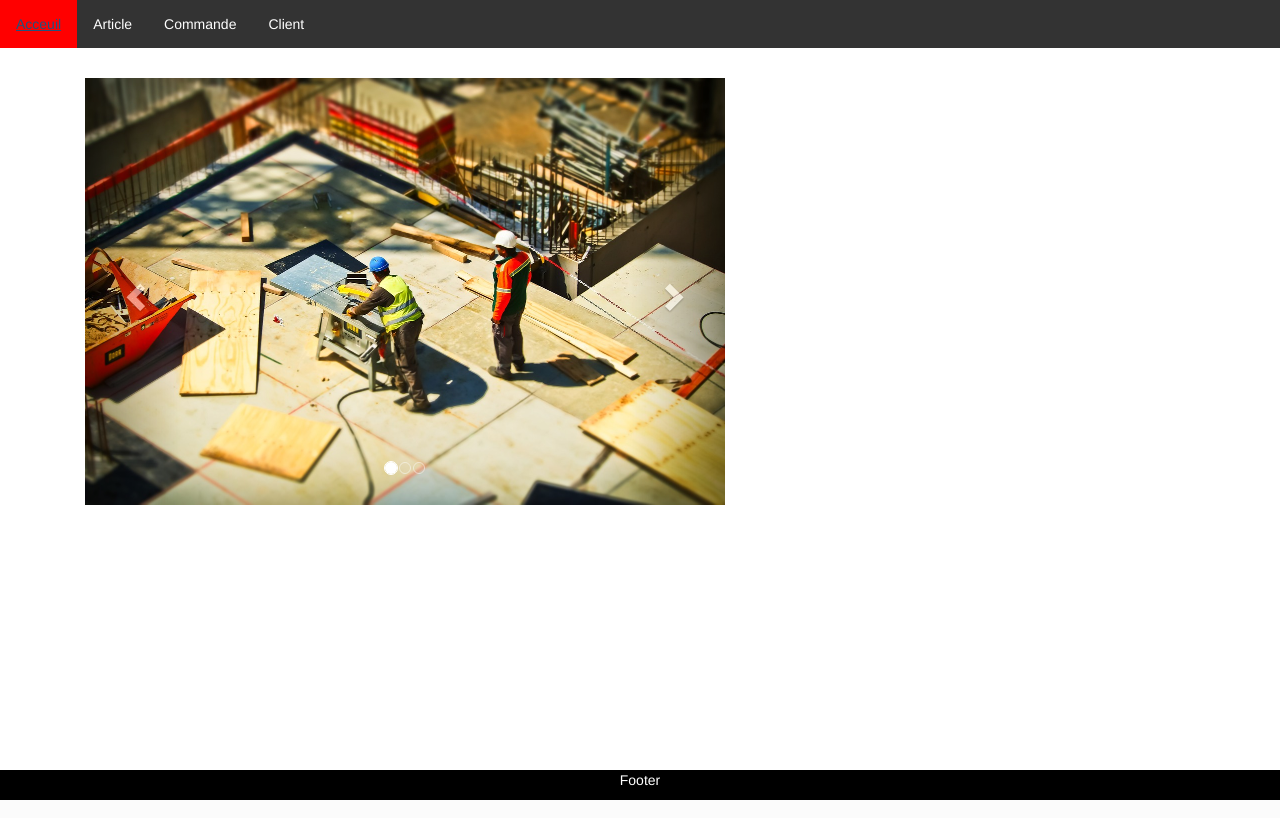
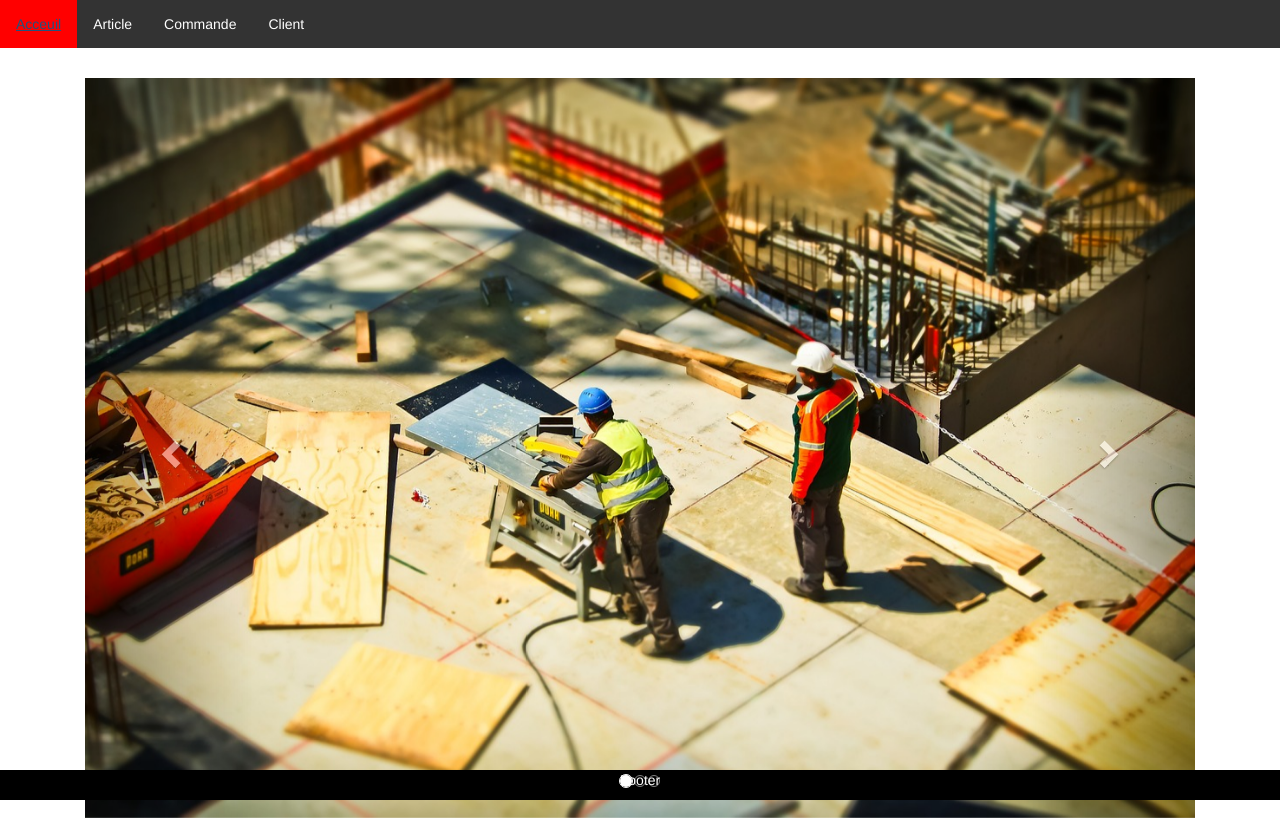
Before and after one commit to Sam97139/DWWM6, a PHP site: page / in a window 1280 px wide. Run offline with PHP 8.4, Linux system fonts and the light colour scheme.

Commit message:
Update style.css

```diff
--- a/style.css
+++ b/style.css
@@ -40,7 +40,9 @@ li.drop {
   display: block;
 } /* nav bar */
 
-#myCarousel{
-    width: 50%;
-position: fixed;
+.container{
+    width: auto;
 }
+.item{
+width: auto;
+}
```
